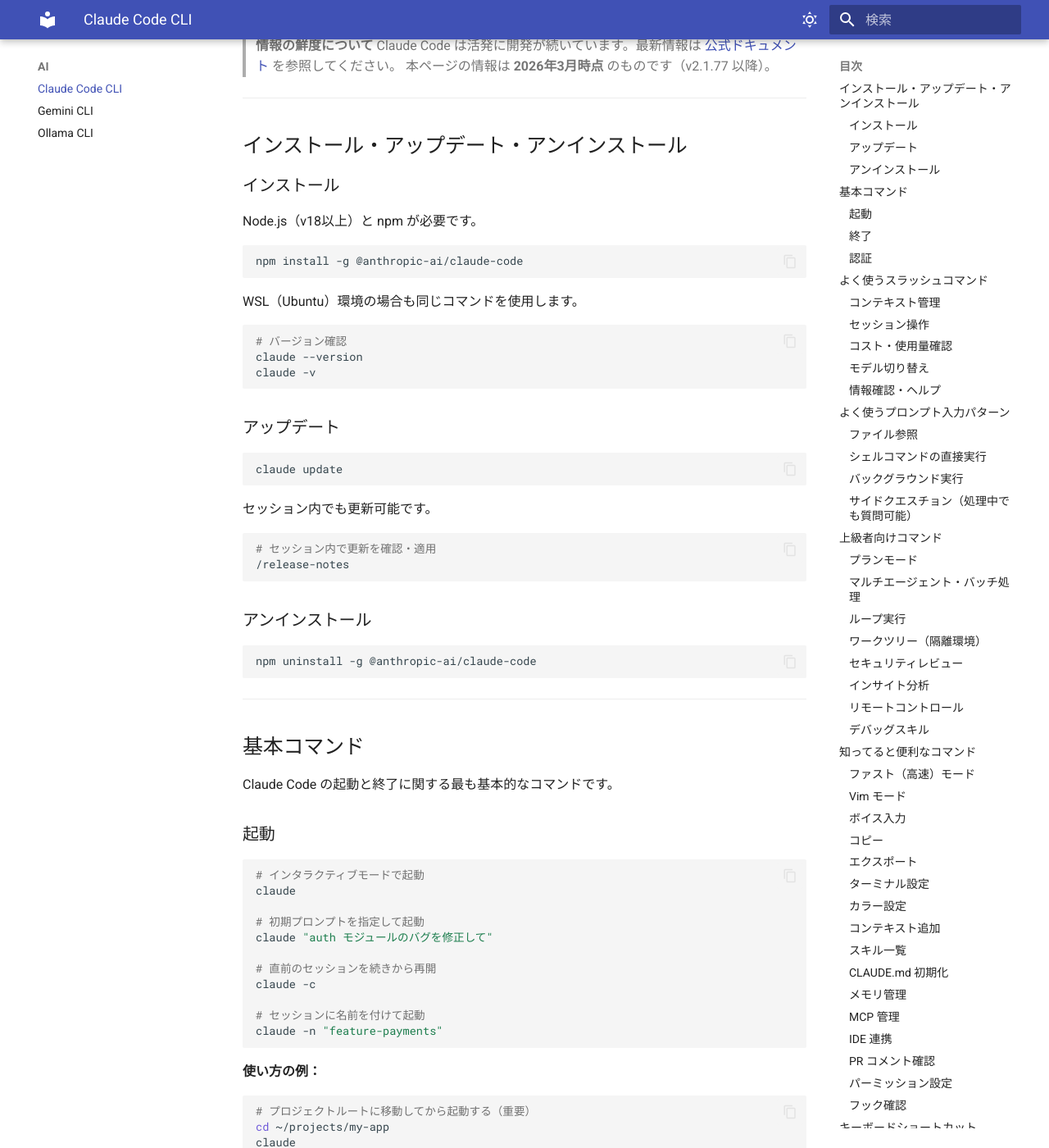
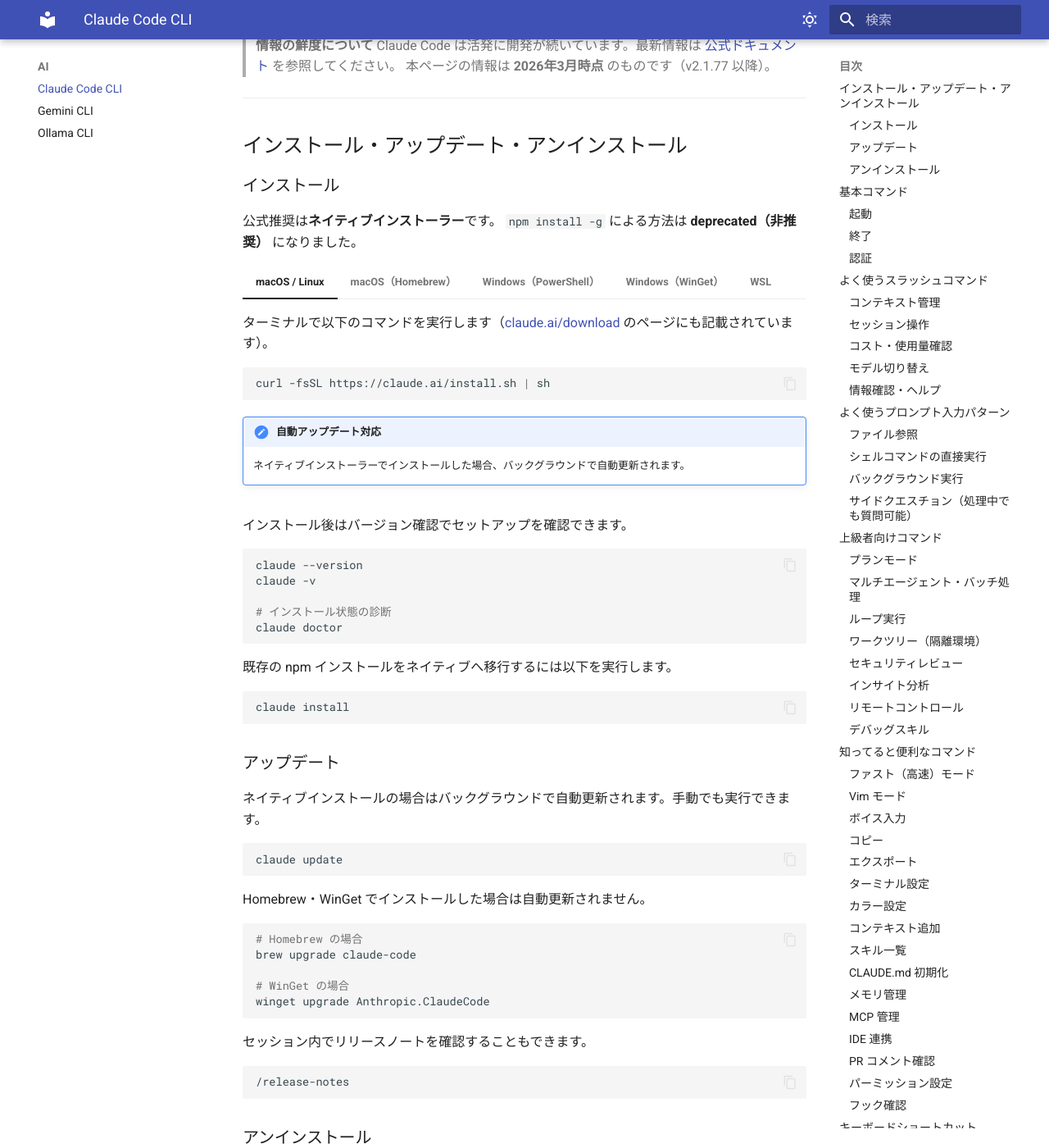
Before and after one commit to MGitGod/Commandocs, an MkDocs documentation site: the page built from docs/ai/claude-code-cli.md, in a window 1280 px wide and 1400 px high, scrolled down 252 px. Shown: the whole window at 82% size. Built offline with MkDocs 1.6.1 and Material for MkDocs 9.7.7, drawn with Linux system fonts in a browser that asks for light colours; some of the changed text lies outside the part shown.

Commit message:
微修正

````diff
--- a/docs/ai/claude-code-cli.md
+++ b/docs/ai/claude-code-cli.md
@@ -13,38 +13,163 @@
 
 ### インストール
 
-Node.js（v18以上）と npm が必要です。
+公式推奨は**ネイティブインストーラー**です。
+`npm install -g` による方法は **deprecated（非推奨）** になりました。
+
+=== "macOS / Linux"
+
+    ターミナルで以下のコマンドを実行します（[claude.ai/download](https://claude.ai/download) のページにも記載されています）。
+
+    ```bash
+    curl -fsSL https://claude.ai/install.sh | sh
+    ```
+
+    !!! note "自動アップデート対応"
+        ネイティブインストーラーでインストールした場合、バックグラウンドで自動更新されます。
+
+=== "macOS（Homebrew）"
+
+    ```bash
+    brew install claude-code
+    ```
+
+    !!! warning "Homebrew は自動更新なし"
+        手動で更新してください。
+
+        ```bash
+        brew upgrade claude-code
+        ```
+
+=== "Windows（PowerShell）"
+
+    Git for Windows が必要です。先にインストールしておいてください。
+
+    ```powershell
+    irm https://claude.ai/install.ps1 | iex
+    ```
+
+    CMD の場合は以下のコマンドを使います。
+
+    ```cmd
+    powershell -Command "irm https://claude.ai/install.ps1 | iex"
+    ```
+
+    !!! note "自動アップデート対応"
+        ネイティブインストーラーでインストールした場合、バックグラウンドで自動更新されます。
+
+=== "Windows（WinGet）"
+
+    ```powershell
+    winget install Anthropic.ClaudeCode
+    ```
+
+    !!! warning "WinGet は自動更新なし"
+        手動で更新してください。
+
+        ```powershell
+        winget upgrade Anthropic.ClaudeCode
+        ```
+
+=== "WSL"
+
+    WSL 1・WSL 2 どちらも対応しています（WSL 2 推奨）。
+    WSL 上では macOS / Linux と同じコマンドを使います。
+
+    ```bash
+    curl -fsSL https://claude.ai/install.sh | sh
+    ```
+
+    !!! info "WSL 2 と Sandbox"
+        WSL 2 では Bash ツールのサンドボックス機能（セキュリティ強化）が利用できます。WSL 1 は非対応です。
+
+インストール後はバージョン確認でセットアップを確認できます。
 
 ```bash
-npm install -g @anthropic-ai/claude-code
+claude --version
+claude -v
+
+# インストール状態の診断
+claude doctor
 ```
 
-WSL（Ubuntu）環境の場合も同じコマンドを使用します。
+既存の npm インストールをネイティブへ移行するには以下を実行します。
 
 ```bash
-# バージョン確認
-claude --version
-claude -v
+claude install
 ```
 
 ### アップデート
+
+ネイティブインストールの場合はバックグラウンドで自動更新されます。手動でも実行できます。
 
 ```bash
 claude update
 ```
 
-セッション内でも更新可能です。
+Homebrew・WinGet でインストールした場合は自動更新されません。
 
 ```bash
-# セッション内で更新を確認・適用
+# Homebrew の場合
+brew upgrade claude-code
+
+# WinGet の場合
+winget upgrade Anthropic.ClaudeCode
+```
+
+セッション内でリリースノートを確認することもできます。
+
+```text
 /release-notes
 ```
 
 ### アンインストール
 
-```bash
-npm uninstall -g @anthropic-ai/claude-code
-```
+=== "macOS / Linux / WSL"
+
+    ```bash
+    # バイナリとバージョンファイルを削除
+    rm -f ~/.local/bin/claude
+    rm -rf ~/.local/share/claude
+
+    # 設定・履歴も含めて完全削除する場合
+    rm -rf ~/.claude
+    rm -f ~/.claude.json
+
+    # プロジェクト固有の設定を削除する場合（プロジェクトルートで実行）
+    rm -rf .claude
+    rm -f .mcp.json
+    ```
+
+=== "Windows"
+
+    ```powershell
+    # バイナリを削除
+    Remove-Item -Path "$env:USERPROFILE\.local\bin\claude.exe" -Force
+    Remove-Item -Path "$env:USERPROFILE\.local\share\claude" -Recurse -Force
+
+    # 設定・履歴も含めて完全削除する場合
+    Remove-Item -Path "$env:USERPROFILE\.claude" -Recurse -Force
+    Remove-Item -Path "$env:USERPROFILE\.claude.json" -Force
+
+    # プロジェクト固有の設定を削除する場合（プロジェクトルートで実行）
+    Remove-Item -Path ".claude" -Recurse -Force
+    Remove-Item -Path ".mcp.json" -Force
+    ```
+
+=== "Homebrew"
+
+    ```bash
+    brew uninstall claude-code
+    ```
+
+=== "WinGet"
+
+    ```powershell
+    winget uninstall Anthropic.ClaudeCode
+    ```
+
+!!! warning "設定削除に注意"
+    設定ファイルを削除すると、許可ツール設定・MCP サーバー設定・セッション履歴がすべて消えます。バイナリだけ削除して設定を残すこともできます。
 
 ---
 
````
